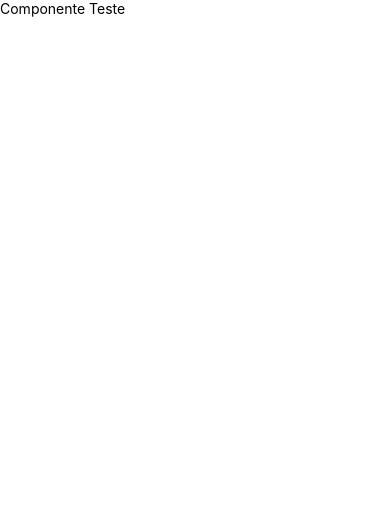
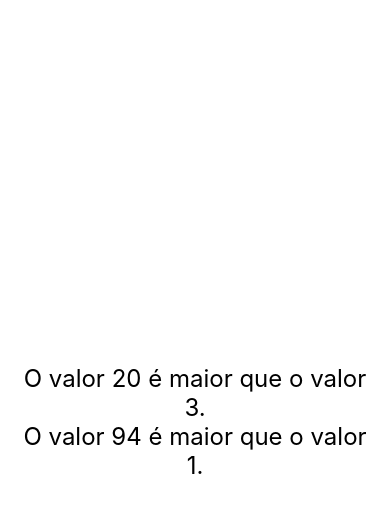
Before and after one commit to emilioeiji/reactNativeExercicios, a React Native app: screen / in a window 390 px wide. Shown: the top 512 px of the page. Built offline with nearby package versions, Linux system fonts and the light colour scheme.

Commit message:
#24 Componentes com propriedades.

```diff
--- a/src/App.js
+++ b/src/App.js
@@ -1,5 +1,26 @@
 import React from 'react'
-import { Text } from 'react-native'
+import { View, StyleSheet } from 'react-native'
 
+/* import Oficinal, { Comp1, Comp2 } from './components/Multi'
+import Primeiro from './components/Primeiro' */
+import MinMax from './components/MinMax'
 
-export default () => <Text>Componente Teste</Text>
+export default () => (
+    <View style={style.App}>
+        <MinMax min='3' max='20' />
+        <MinMax min='1' max='94' />
+        {/* <Oficinal />
+        <Comp1 />
+        <Comp2 />
+        <Primeiro /> */}
+    </View>
+    )
+
+    const style = StyleSheet.create({
+        App: {
+            flexGrow: 1,
+            justifyContent: 'center',
+            alignItems: 'center',
+            padding: 20
+        }
+    })
--- /dev/null
+++ b/src/components/MinMax.js
@@ -0,0 +1,9 @@
+import React from 'react'
+import { Text } from 'react-native'
+import Estilo from './estilo'
+
+export default props => (
+    <Text style={Estilo.txtG}>
+        O valor {props.max} é maior que o valor {props.min}.
+    </Text>
+)
--- /dev/null
+++ b/src/components/Multi.js
@@ -0,0 +1,15 @@
+import React from 'react'
+import { Text } from 'react-native'
+import Estilo from './estilo'
+
+export default function Comp() {
+    return <Text style={Estilo.txtG}>Comp #Oficial</Text>
+}
+
+export function Comp1() {
+    return <Text style={Estilo.txtG}>Comp #01</Text>
+}
+
+export function Comp2() {
+    return <Text style={Estilo.txtG}>Comp #02</Text>
+}
--- /dev/null
+++ b/src/components/Primeiro.js
@@ -0,0 +1,5 @@
+import React from 'react'
+import { Text } from 'react-native'
+import Estilo from './estilo'
+
+export default () => <Text style={Estilo.txtG}>Primeiro !</Text>
--- /dev/null
+++ b/src/components/estilo.js
@@ -0,0 +1,8 @@
+import { StyleSheet } from 'react-native'
+
+export default StyleSheet.create({
+    txtG: {
+        fontSize: 24,
+        textAlign: 'center'
+    }
+})
```
